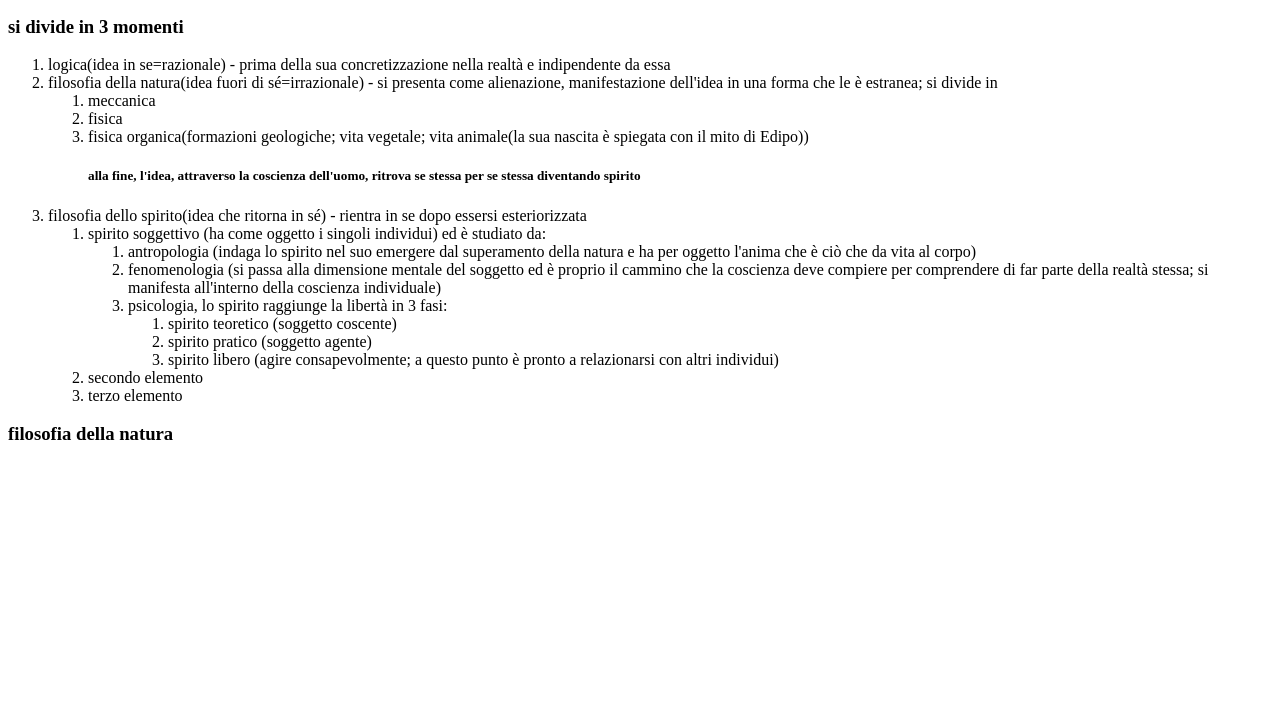
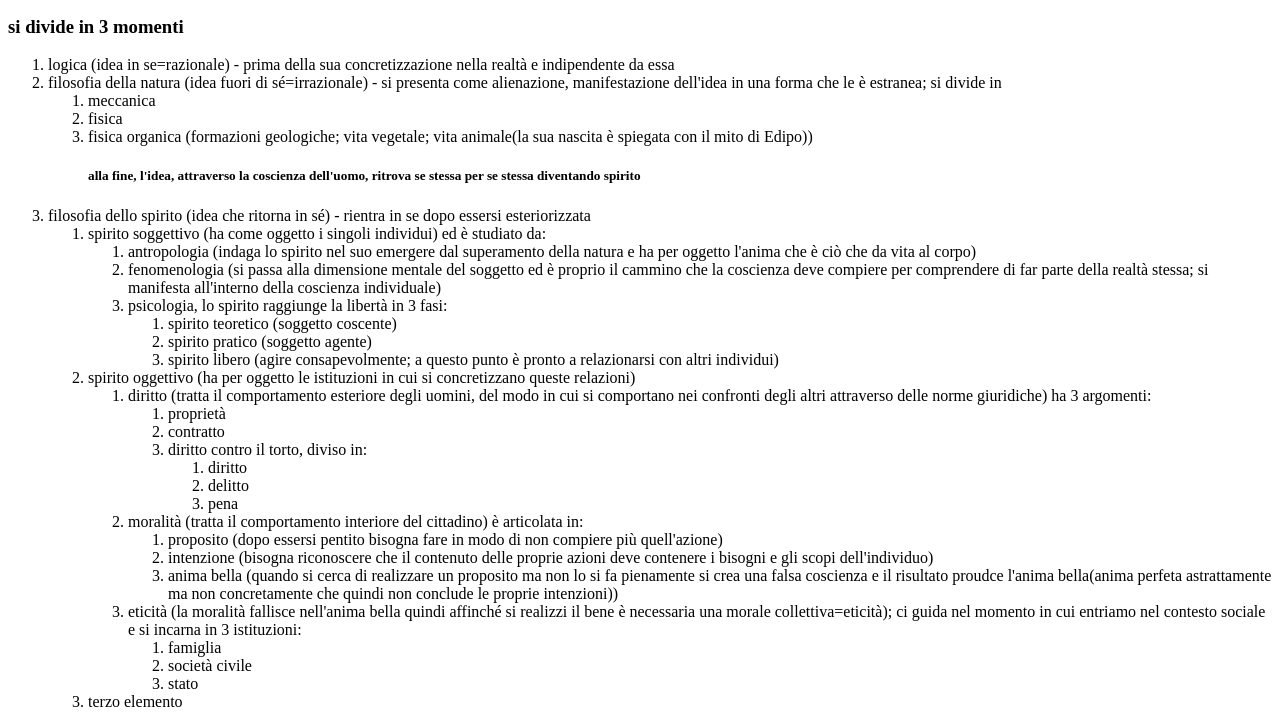
Before and after one commit to albybuono/hegel, a plain HTML site: page index.html in a window 1280 px wide. Shown: the part 105-832 px from the top of the page. Before the commit the page ends 800 px from the top, so only its background shows below. Drawn offline with Linux system fonts and the light colour scheme.

Commit message:
Update index.html

```diff
--- a/index.html
+++ b/index.html
@@ -10,14 +10,14 @@
     <h3>detto sistema hegeliano perché ha la pretesa di rendere conto dell'intera realtà evidenziandone le reciproche connession dialettiche</h3>
     <h3>si divide in 3 momenti</h3>
     <ol>
-        <li>logica(idea in se=razionale) - prima della sua concretizzazione nella realtà e indipendente da essa</li>
-        <li>filosofia della natura(idea fuori di sé=irrazionale) - si presenta come alienazione, manifestazione dell'idea in una forma che le è estranea; si divide in</li>
+        <li>logica (idea in se=razionale) - prima della sua concretizzazione nella realtà e indipendente da essa</li>
+        <li>filosofia della natura (idea fuori di sé=irrazionale) - si presenta come alienazione, manifestazione dell'idea in una forma che le è estranea; si divide in</li>
             <ol>
                 <li>meccanica</li>
                 <li>fisica</li>
-                <li>fisica organica(formazioni geologiche; vita vegetale; vita animale(la sua nascita è spiegata con il mito di Edipo))</li> <h5>alla fine, l'idea, attraverso la coscienza dell'uomo, ritrova se stessa per se stessa diventando spirito</h5>
+                <li>fisica organica (formazioni geologiche; vita vegetale; vita animale(la sua nascita è spiegata con il mito di Edipo))</li> <h5>alla fine, l'idea, attraverso la coscienza dell'uomo, ritrova se stessa per se stessa diventando spirito</h5>
             </ol>
-        <li>filosofia dello spirito(idea che ritorna in sé) - rientra in se dopo essersi esteriorizzata</li>
+        <li>filosofia dello spirito (idea che ritorna in sé) - rientra in se dopo essersi esteriorizzata</li>
             <ol>
                 <li>spirito soggettivo (ha come oggetto i singoli individui) ed è studiato da:</li>
                     <ol>
@@ -30,10 +30,33 @@
                             <li>spirito libero (agire consapevolmente; a questo punto è pronto a relazionarsi con altri individui)</li>
                         </ol>
                     </ol>
-                <li>secondo elemento</li>
+                <li>spirito oggettivo (ha per oggetto le istituzioni in cui si concretizzano queste relazioni)</li>
+                <ol>
+                    <li>diritto (tratta il comportamento esteriore degli uomini, del modo in cui si comportano nei confronti degli altri attraverso delle norme giuridiche) ha 3 argomenti:</li>
+                        <ol>
+                            <li>proprietà</li>
+                            <li>contratto</li>
+                            <li>diritto contro il torto, diviso in:</li><ol>
+                                <li>diritto</li>
+                                <li>delitto</li>
+                                <li>pena</li>
+                            </ol>
+                        </ol>
+                    <li>moralità (tratta il comportamento interiore del cittadino) è articolata in:</li>
+                        <ol>
+                            <li>proposito (dopo essersi pentito bisogna fare in modo di non compiere più quell'azione)</li>
+                            <li>intenzione (bisogna riconoscere che il contenuto delle proprie azioni deve contenere i bisogni e gli scopi dell'individuo)</li>
+                            <li>anima bella (quando si cerca di realizzare un proposito ma non lo si fa pienamente si crea una falsa coscienza e il risultato proudce l'anima bella(anima perfeta astrattamente ma non concretamente che quindi non conclude le proprie intenzioni))</li>
+                        </ol>
+                    <li>eticità (la moralità fallisce nell'anima bella quindi affinché si realizzi il bene è necessaria una morale collettiva=eticità); ci guida nel momento in cui entriamo nel contesto sociale e si incarna in 3 istituzioni:</li>
+                        <ol>
+                            <li>famiglia</li>
+                            <li>società civile</li>
+                            <li>stato</li>
+                        </ol>
+                </ol>
                 <li>terzo elemento</li>
             </ol>
     </ol>
-    <h3>filosofia della natura</h3>
 </body>
 </html>
```
